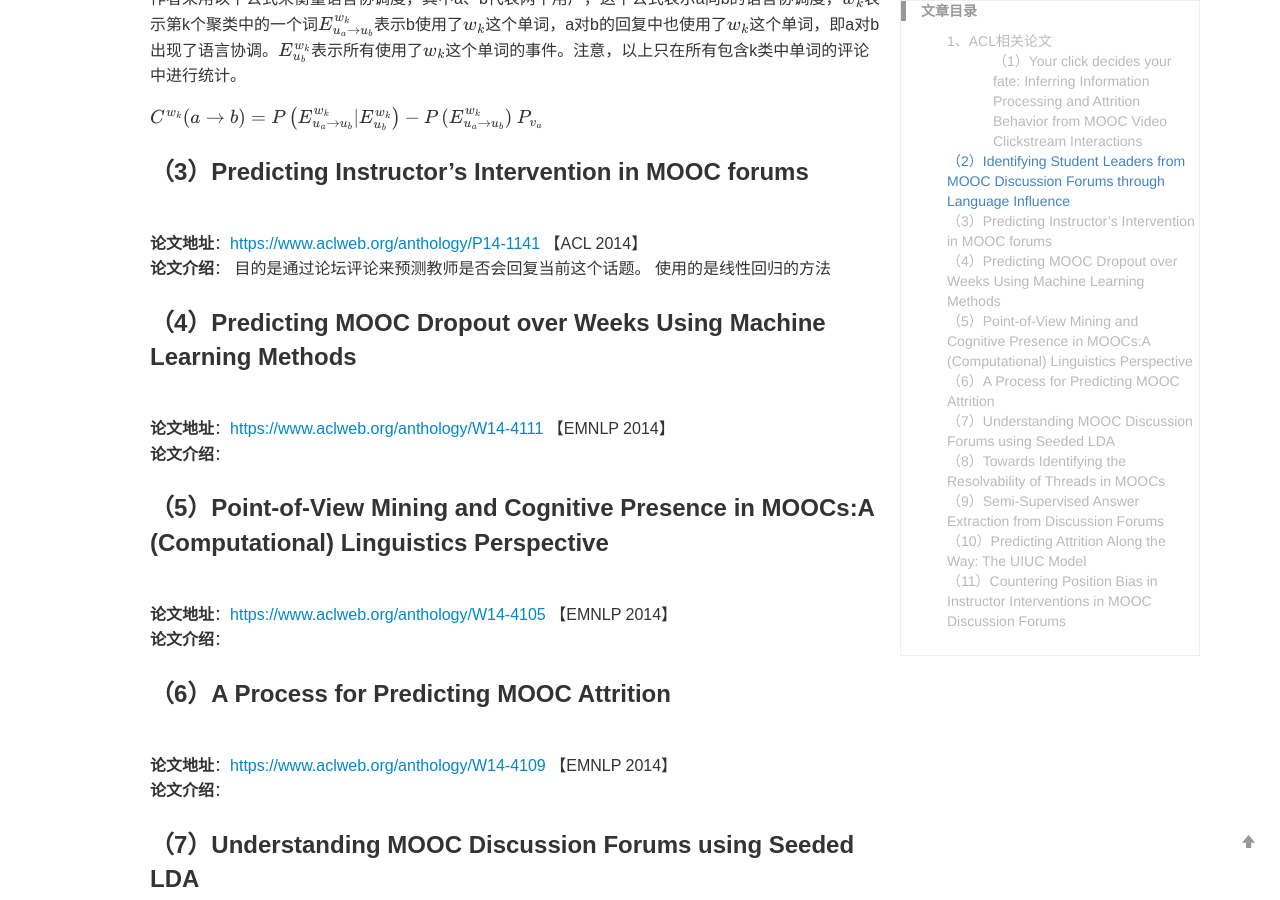
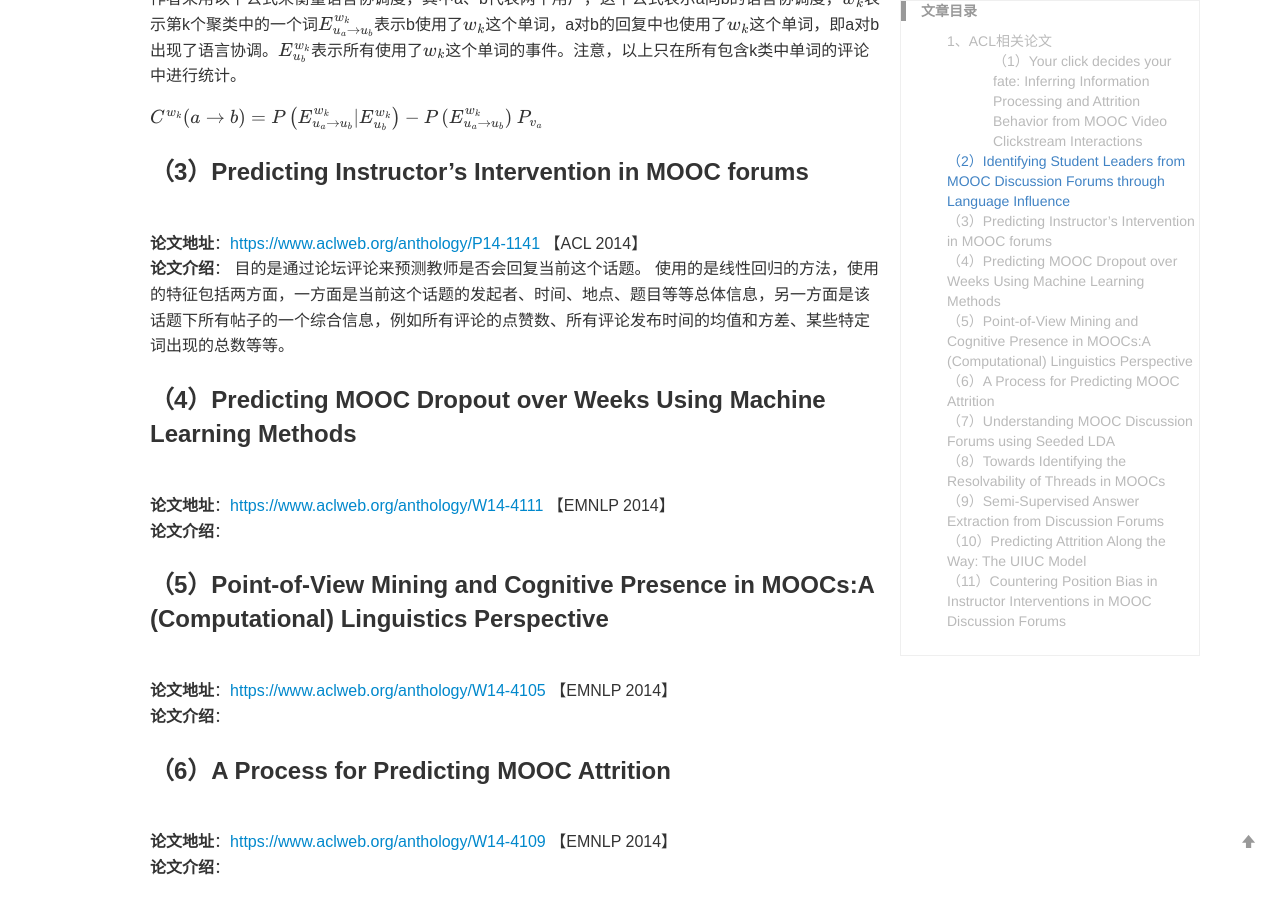
Before and after one commit to yuanmingchen/yuanmingchen.github.io, a Jekyll site: the page built from _posts/2019-04-19-online course nlp paper survey 2.md, in a window 1280 px wide and 900 px high, scrolled down 1500 px. Built offline with Jekyll 4.4.1, drawn with Linux system fonts in a browser that asks for light colours; formulas are drawn with MathJax 3; comment, search, counter and statistics services are not loaded.

Commit message:
Updates _posts/2019-04-19-online course nlp paper survey 2.md
Auto commit by GitBook Editor

```diff
--- a/_posts/2019-04-19-online course nlp paper survey 2.md
+++ b/_posts/2019-04-19-online course nlp paper survey 2.md
@@ -54,7 +54,7 @@ $P_{v_a}$
 **论文地址**：<https://www.aclweb.org/anthology/P14-1141>  【ACL 2014】
 **论文介绍**：
 目的是通过论坛评论来预测教师是否会回复当前这个话题。
-使用的是线性回归的方法
+使用的是线性回归的方法，使用的特征包括两方面，一方面是当前这个话题的发起者、时间、地点、题目等等总体信息，另一方面是该话题下所有帖子的一个综合信息，例如所有评论的点赞数、所有评论发布时间的均值和方差、某些特定词出现的总数等等。
 
 ### （4）Predicting MOOC Dropout over Weeks Using Machine Learning Methods
 **论文地址**：<https://www.aclweb.org/anthology/W14-4111> 【EMNLP 2014】
```
